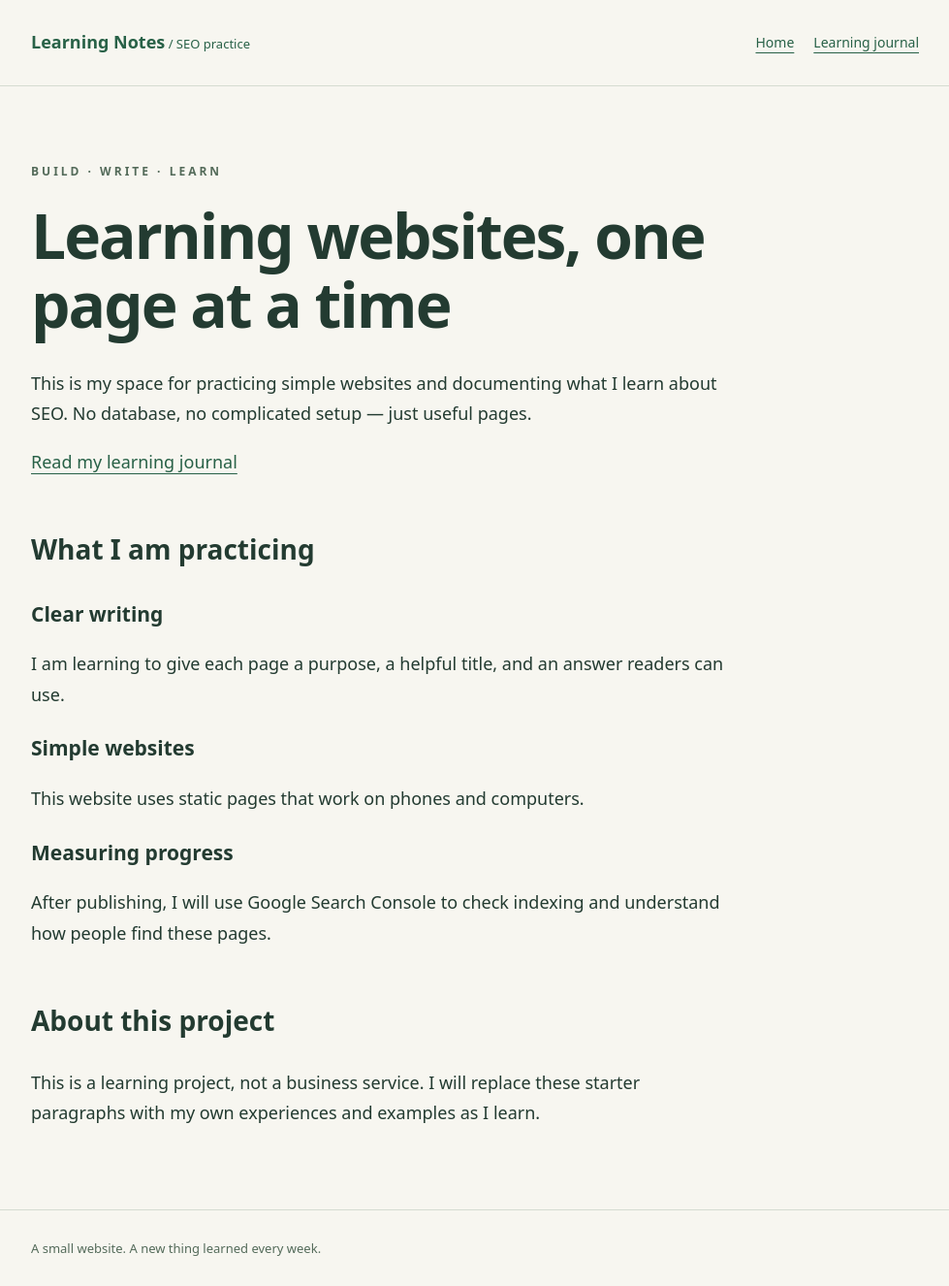
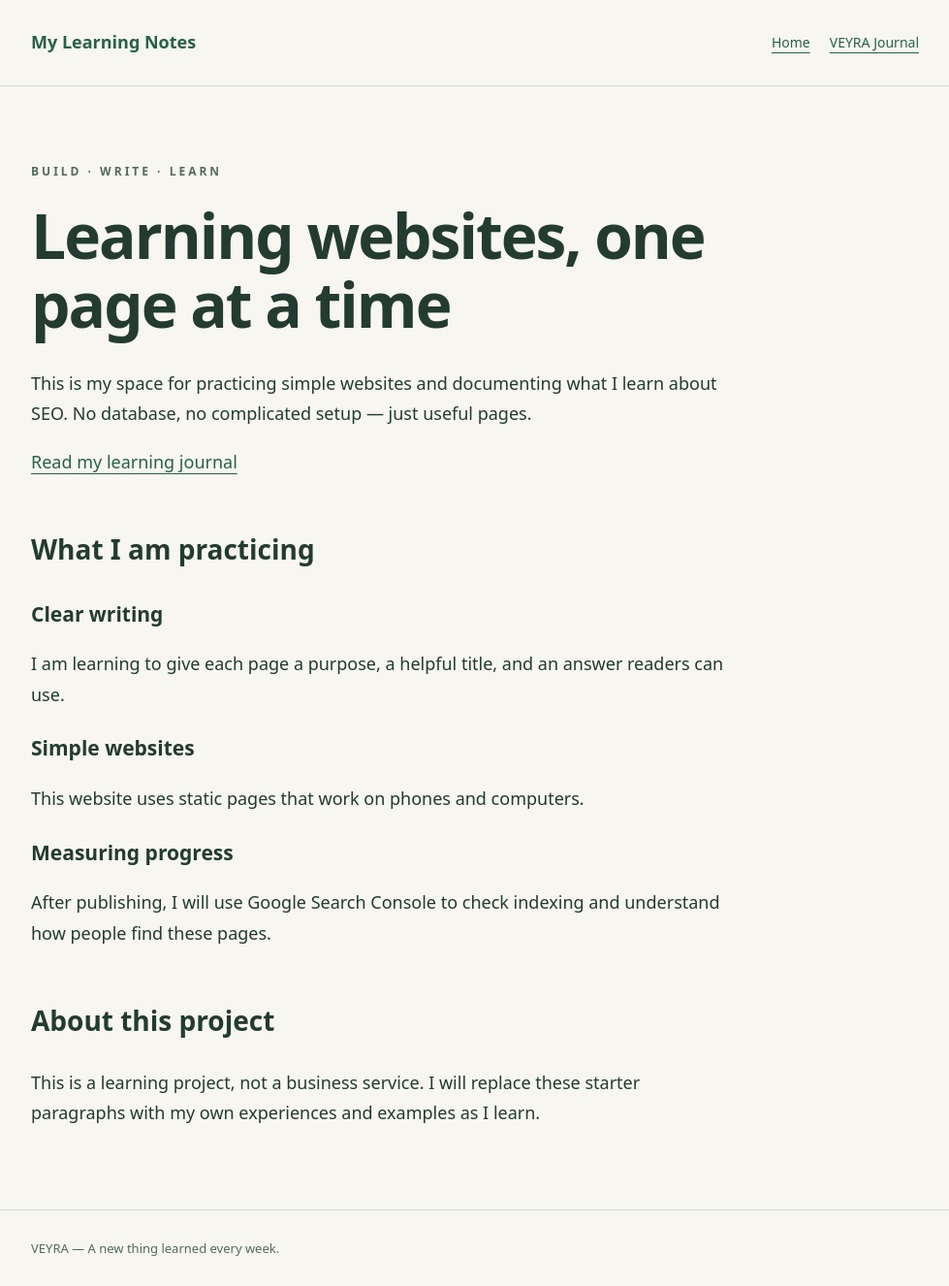
Before and after one commit to SpichhhX/VEYRA, a Jekyll site: the page built from index.md, in a window 1280 px wide. Shown: the whole page at 97% size, without its empty margins (150-1129 px from the left). Built offline with Jekyll 4.4.1, drawn with Linux system fonts in a browser that asks for light colours.

Commit message:
Update header and footer content in default layout

```diff
--- a/_layouts/default.html
+++ b/_layouts/default.html
@@ -7,8 +7,8 @@
 <link rel="stylesheet" href="{{ '/assets/style.css' | relative_url }}">
 </head>
 <body>
-<header><a class="brand" href="{{ '/' | relative_url }}">Learning Notes<span> / SEO practice</span></a><nav aria-label="Main navigation"><a href="{{ '/' | relative_url }}">Home</a><a href="{{ '/learning/' | relative_url }}">Learning journal</a></nav></header>
+<header><a class="brand" href="{{ '/' | relative_url }}">{{ site.title }}</a><nav aria-label="Main navigation"><a href="{{ '/' | relative_url }}">Home</a><a href="{{ '/learning/' | relative_url }}">VEYRA Journal</a></nav></header>
 <main>{{ content }}</main>
-<footer>A small website. A new thing learned every week.</footer>
+<footer>VEYRA — A new thing learned every week.</footer>
 </body>
 </html>
```
